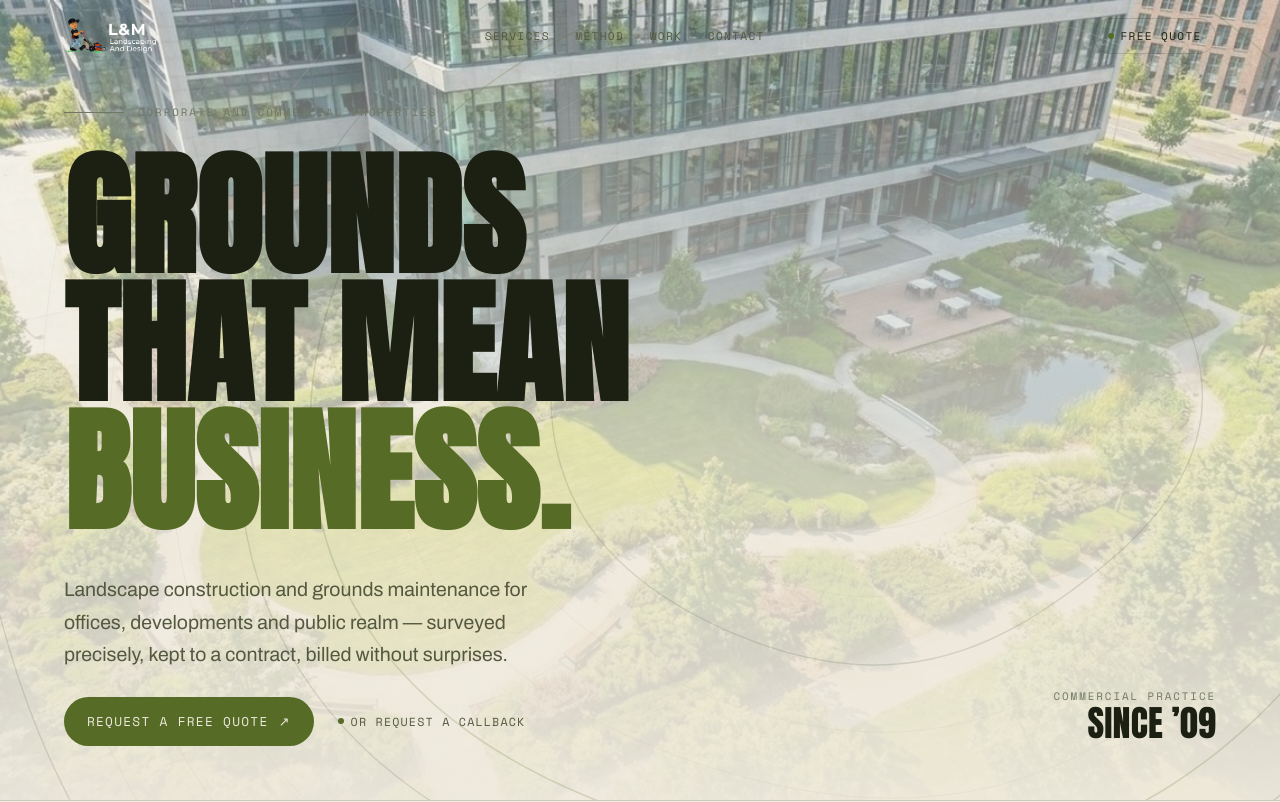
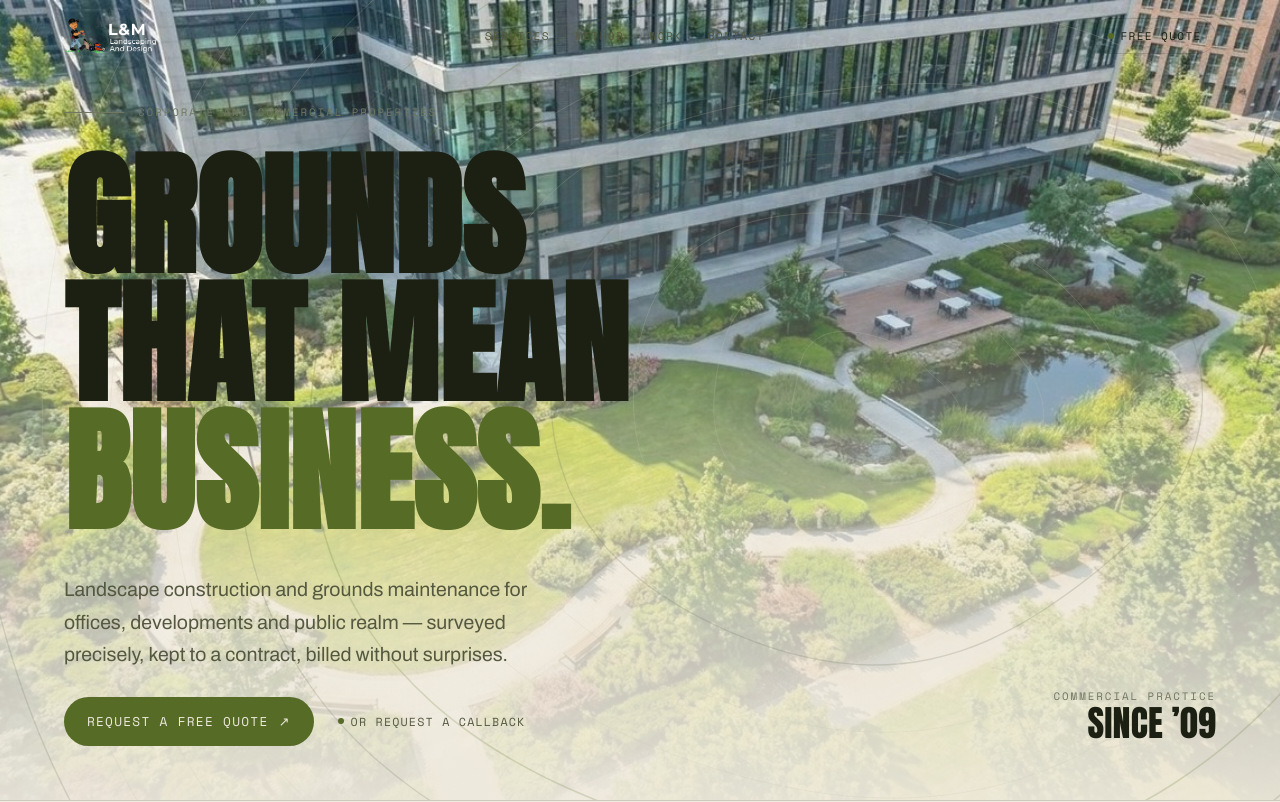
Before and after one commit to copsgraphix/landm, a plain HTML site: page business.html in a window 1280 px wide. Shown: the top 802 px of the page. Drawn offline with nearby package versions, Linux system fonts and the light colour scheme.

Commit message:
Add files via upload

```diff
--- a/business.html
+++ b/business.html
@@ -71,7 +71,7 @@
   .hero{position:relative;height:100svh;min-height:600px;display:flex;align-items:flex-end;overflow:hidden;padding:96px 0 54px}
   .hero__photo{position:absolute;inset:0;z-index:0;background:var(--img) center/cover no-repeat}
   .hero__photo::after{content:"";position:absolute;inset:0;
-    background:linear-gradient(180deg,rgba(239,234,222,.32) 0%,rgba(239,234,222,.72) 45%,rgba(239,234,222,.97) 100%)}
+    background:linear-gradient(180deg,rgba(239,234,222,.06) 0%,rgba(239,234,222,.3) 42%,rgba(239,234,222,.8) 78%,rgba(239,234,222,.95) 100%)}
   .hero__bg{position:absolute;inset:0;opacity:.22;z-index:1}
   .hero__inner{position:relative;z-index:2;width:100%}
   .hero__eyebrow{display:flex;align-items:center;gap:14px;margin-bottom:30px}
```
